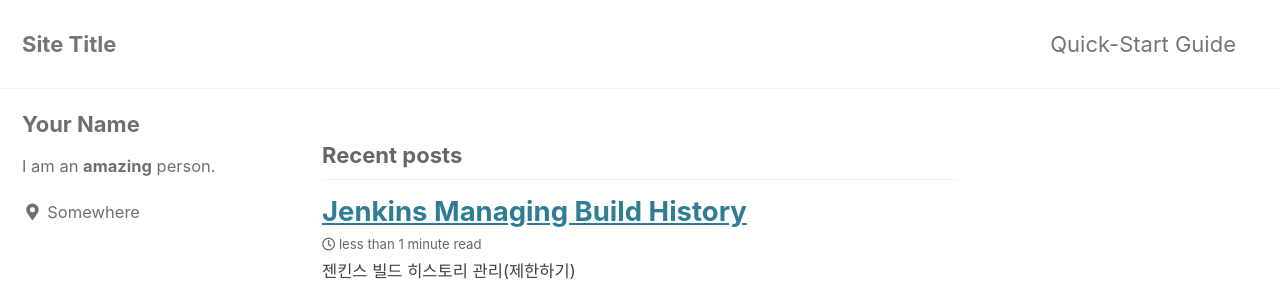
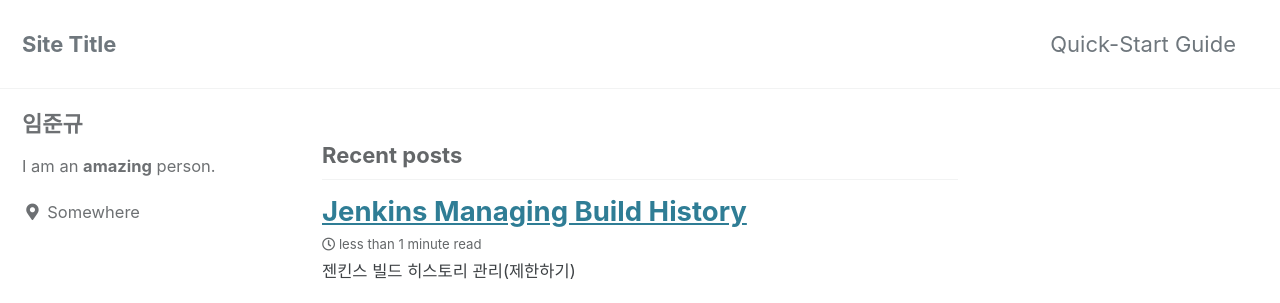
Before and after one commit to juniqlim/juniqlim.github.io, a Jekyll site: the page built from index.html, in a window 1280 px wide. Shown: the top 303 px of the page. Built offline with Jekyll 4.4.1, drawn with Linux system fonts in a browser that asks for light colours; cached includes are drawn as plain includes; the list of posts is cut into pages by our own code.

```diff
--- a/_config.yml
+++ b/_config.yml
@@ -93,7 +93,7 @@ analytics:
 
 # Site Author
 author:
-  name             : "Your Name"
+  name             : "임준규"
   avatar           : # path of avatar image, e.g. "/assets/images/bio-photo.jpg"
   bio              : "I am an **amazing** person."
   location         : "Somewhere"
```
